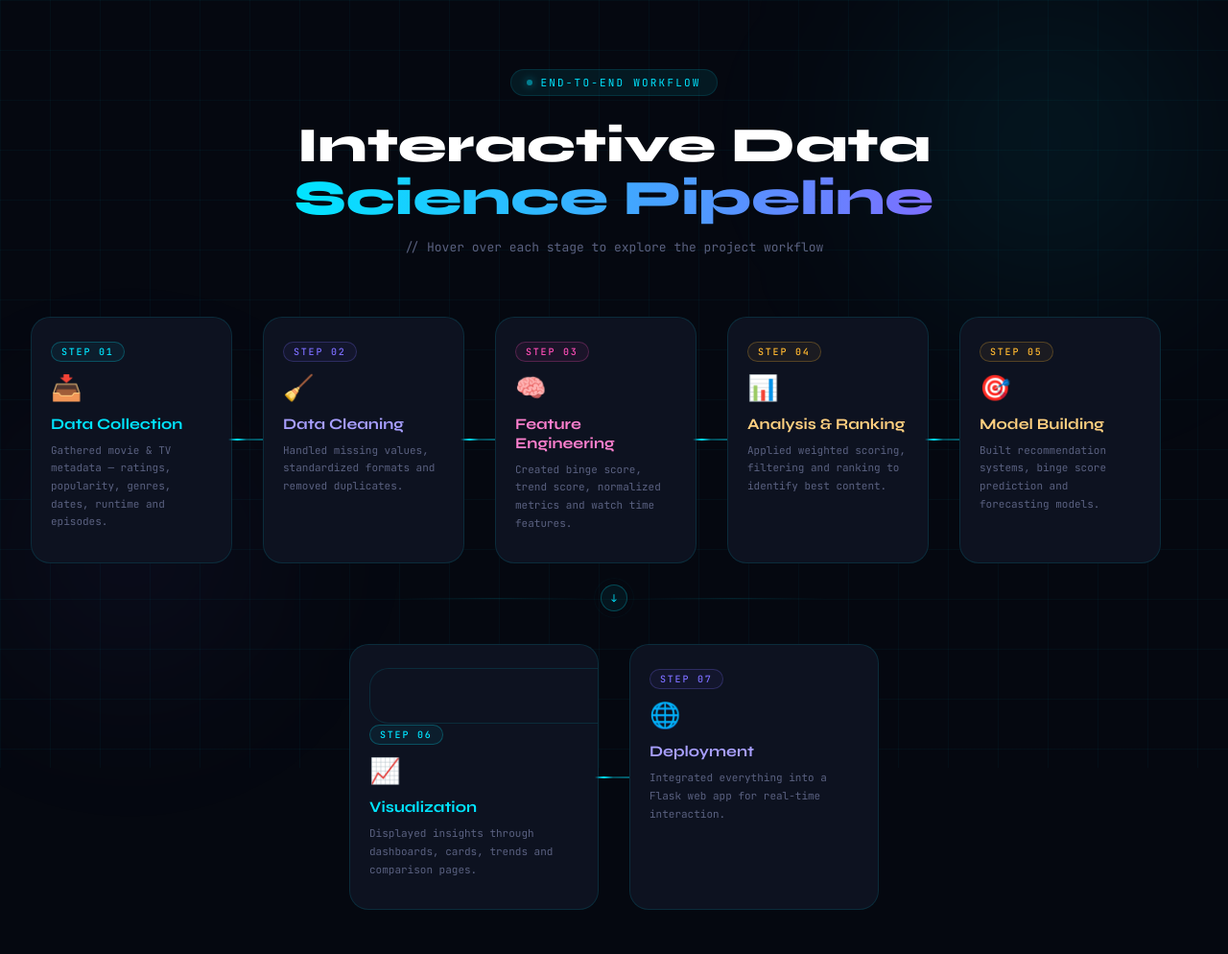
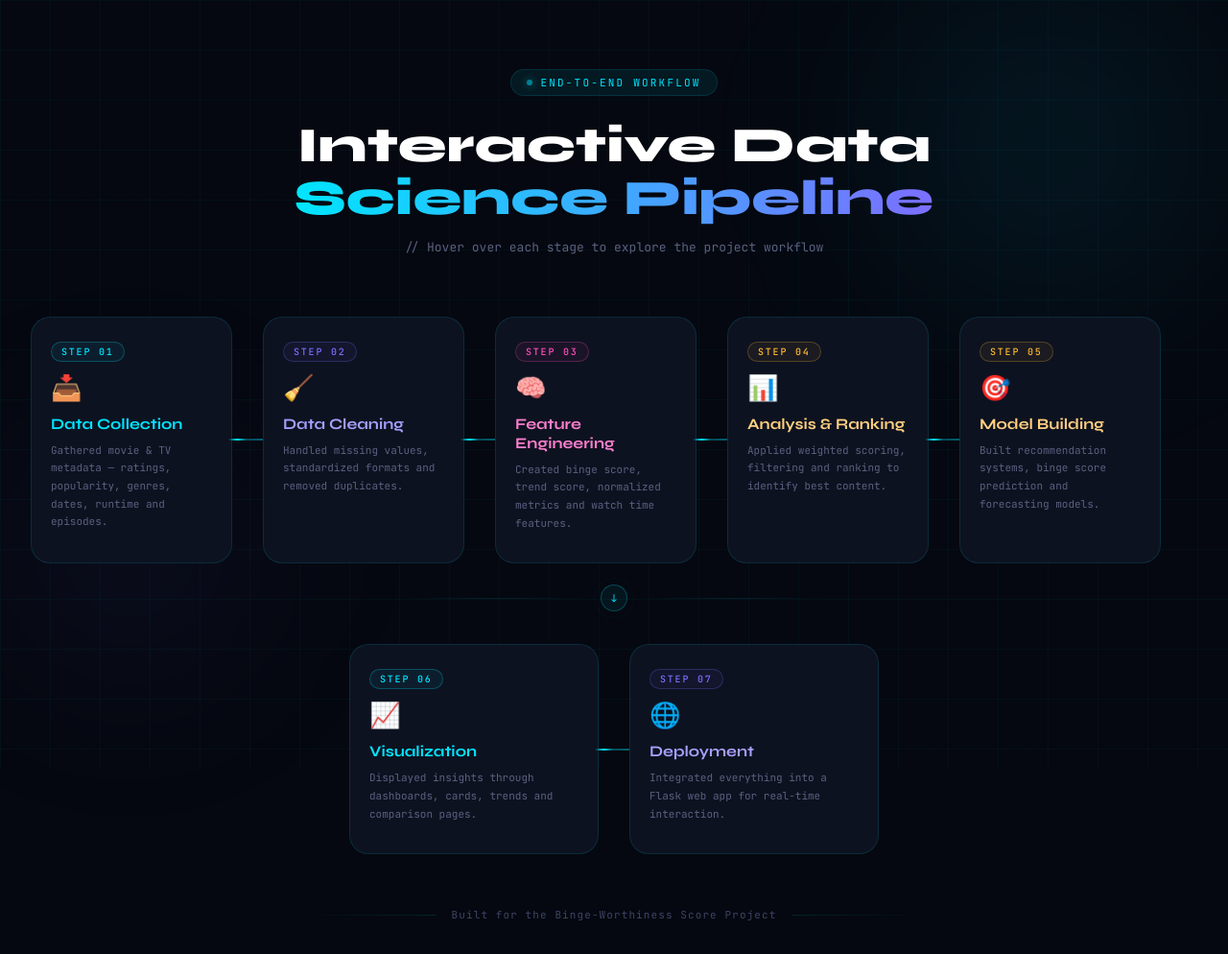
Before and after one commit to sanyogita-c05/binge-worthiness-website, a Flask app: page /pipeline in a window 1280 px wide. Shown: the top 994 px of the page at 96% size. After the commit the page ends 959 px from the top, so only its background shows below. Run offline with Flask 3, Linux system fonts and the light colour scheme.

Commit message:
visualization button removed

```diff
--- a/backend/templates/pipeline.html
+++ b/backend/templates/pipeline.html
@@ -361,7 +361,6 @@
     <div class="pipeline-row">
 
       <div class="card s6">
-        <a class="card s5" href="/stage6"></a>
         <span class="card-step">Step 06</span>
         <span class="card-icon">📈</span>
         <div class="card-title">Visualization</div>
```
